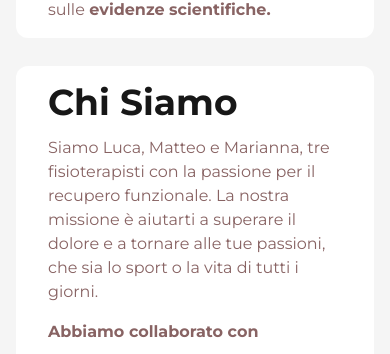
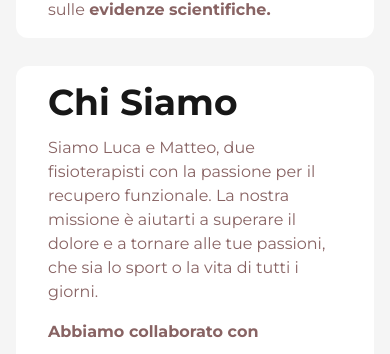
Before and after one commit to criisvy/dal-fisio-website, a Next.js app: page / in a window 390 px wide. Shown: the part 4900-5254 px from the top of the page. Built offline with nearby package versions, Linux system fonts and the light colour scheme.

Commit message:
Marianna removed from content

```diff
--- a/src/app/chi-siamo/page.jsx
+++ b/src/app/chi-siamo/page.jsx
@@ -187,7 +187,7 @@ export default function ChiSiamo() {
             </div>
           </div>
         </article>
-        <article className="mx-4 flex justify-center sm:mt-20">
+        {/* <article className="mx-4 flex justify-center sm:mt-20">
           <div className="flex w-6xl flex-col items-center gap-6 rounded-xl bg-white p-4 sm:flex-row sm:gap-9 sm:px-20 sm:py-16">
             <div className="w-full">
               <img
@@ -249,7 +249,7 @@ export default function ChiSiamo() {
               </ul>
             </div>
           </div>
-        </article>
+        </article> */}
       </section>
       <section className="m-4">
         <h2 className="mt-9 text-center text-5xl font-bold">Collaborazioni</h2>
--- a/src/app/page.jsx
+++ b/src/app/page.jsx
@@ -303,7 +303,7 @@ export default function Home() {
               Chi Siamo
             </h2>
             <p className="text-brownish mb-4 sm:mb-8">
-              Siamo Luca, Matteo e Marianna, tre fisioterapisti con la passione
+              Siamo Luca e Matteo, due fisioterapisti con la passione
               per il recupero funzionale. La nostra missione è aiutarti a
               superare il dolore e a tornare alle tue passioni, che sia lo sport
               o la vita di tutti i giorni.
```
